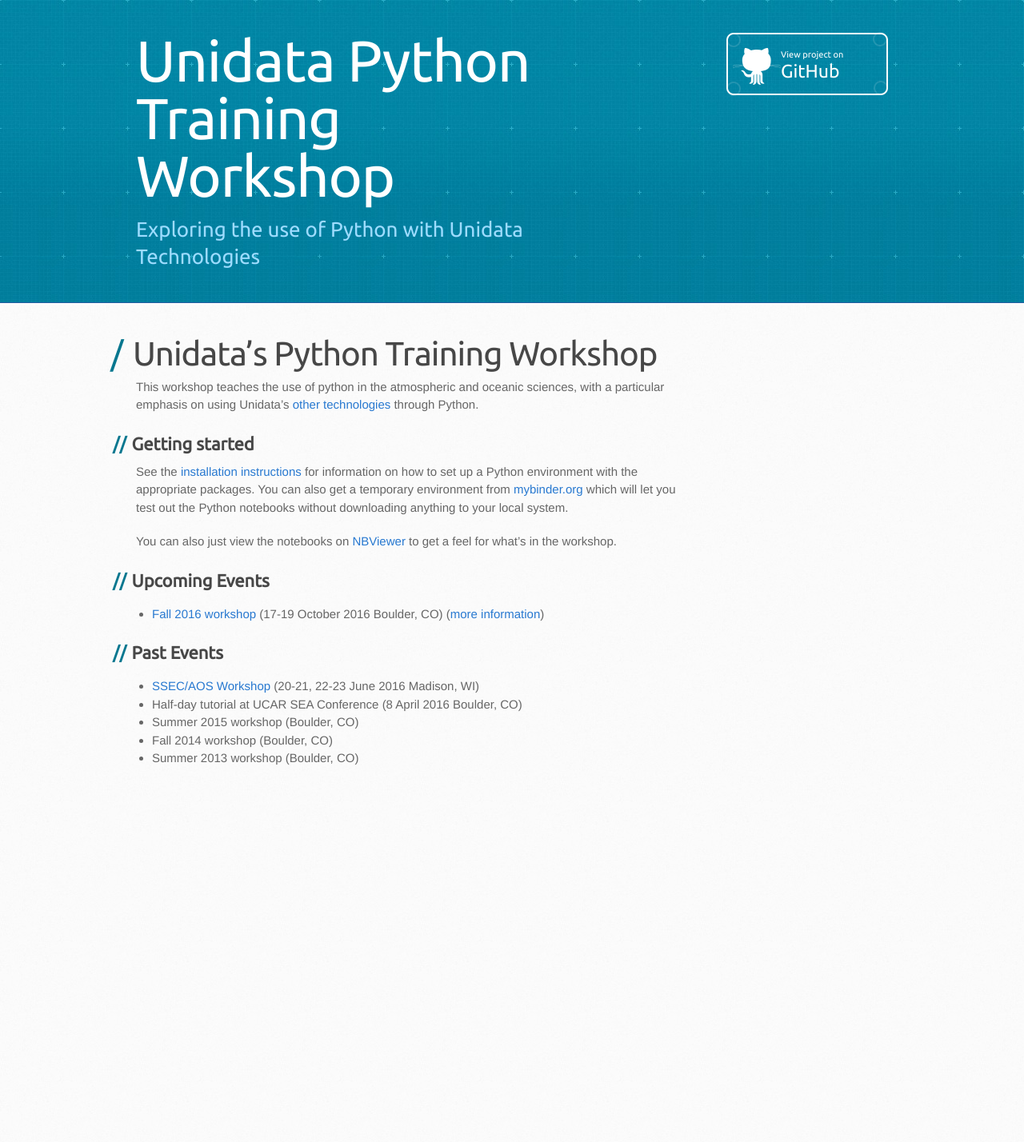
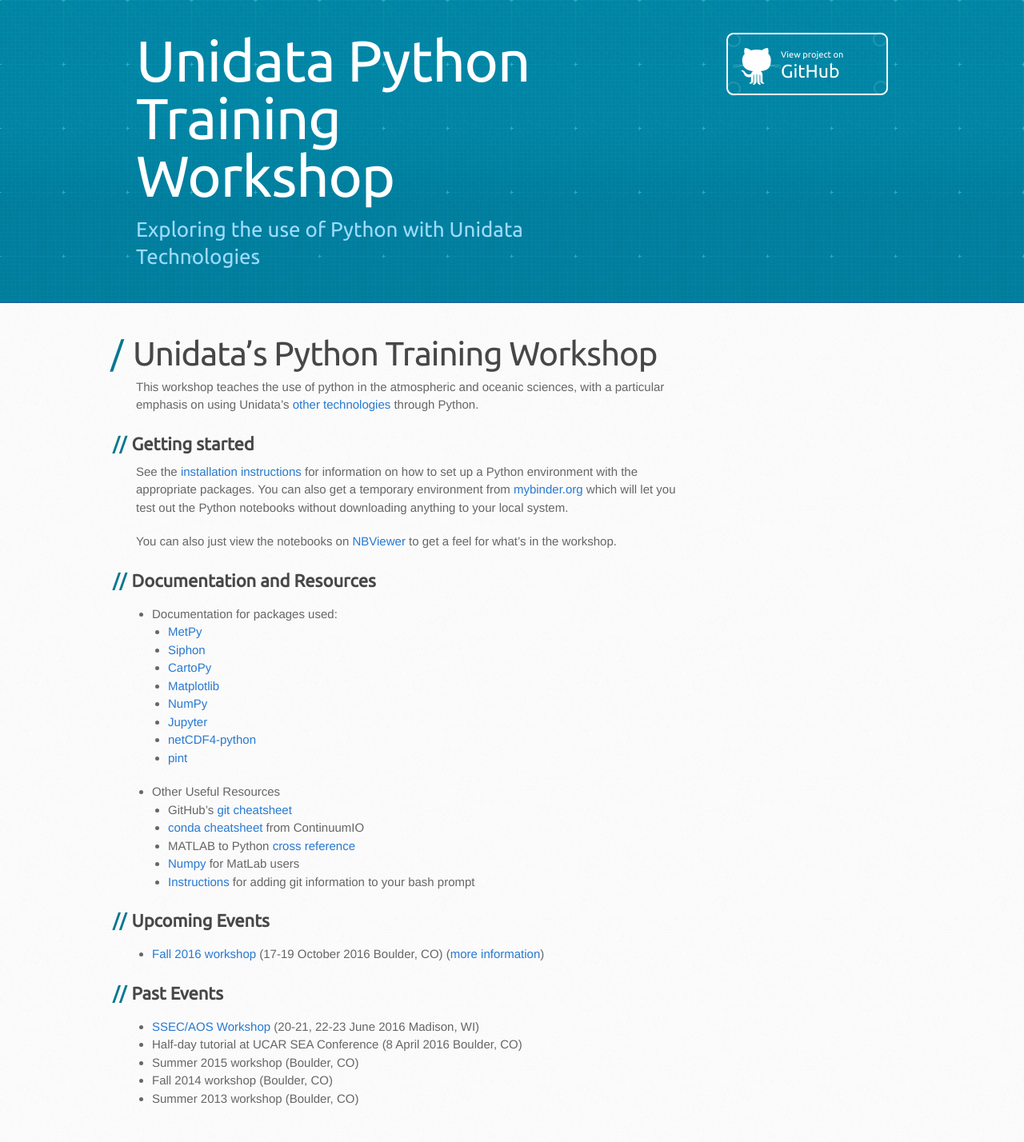
Before and after one commit to Unidata/python-workshop, a Jekyll site: the page built from website/index.md, in a window 1280 px wide. Shown: the whole page at 80% size. Built offline with Jekyll 4.4.1, drawn with Linux system fonts in a browser that asks for light colours; some web fonts are replaced; before the commit the page ends 1002 px from its top, so only the background shows below that.

Commit message:
ENH: Add links to more resources (Fixes #82)

```diff
--- a/website/index.md
+++ b/website/index.md
@@ -19,6 +19,24 @@
 [NBViewer](http://nbviewer.jupyter.org/github/Unidata/unidata-python-workshop/tree/master/notebooks/)
 to get a feel for what's in the workshop.
 
+## Documentation and Resources
+
+- Documentation for packages used:
+  - [MetPy](http://metpy.readthedocs.io)
+  - [Siphon](http://siphon.readthedocs.io)
+  - [CartoPy](http://scitools.org.uk/cartopy/docs/latest/index.html)
+  - [Matplotlib](http://matplotlib.org)
+  - [NumPy](http://docs.scipy.org/doc/numpy/reference/)
+  - [Jupyter](https://jupyter.readthedocs.io/en/latest/)
+  - [netCDF4-python](http://unidata.github.io/netcdf4-python/)
+  - [pint](http://pint.readthedocs.io/)
+- Other Useful Resources
+  - GitHub's [git cheatsheet](https://services.github.com/kit/downloads/github-git-cheat-sheet.pdf)
+  - [conda cheatsheet](http://conda.pydata.org/docs/_downloads/conda-cheatsheet.pdf) from ContinuumIO
+  - MATLAB to Python [cross reference](http://mathesaurus.sourceforge.net/matlab-python-xref.pdf)
+  - [Numpy](https://docs.scipy.org/doc/numpy/user/numpy-for-matlab-users.html) for MatLab users
+  - [Instructions](https://git-scm.com/book/en/v2/Git-in-Other-Environments-Git-in-Bash) for adding git information to your bash prompt
+
 ## Upcoming Events
 - [Fall 2016 workshop](events/fall2016.html) (17-19 October 2016 Boulder, CO) ([more information](https://www.unidata.ucar.edu/events/2016TrainingWorkshop/))
 
```
